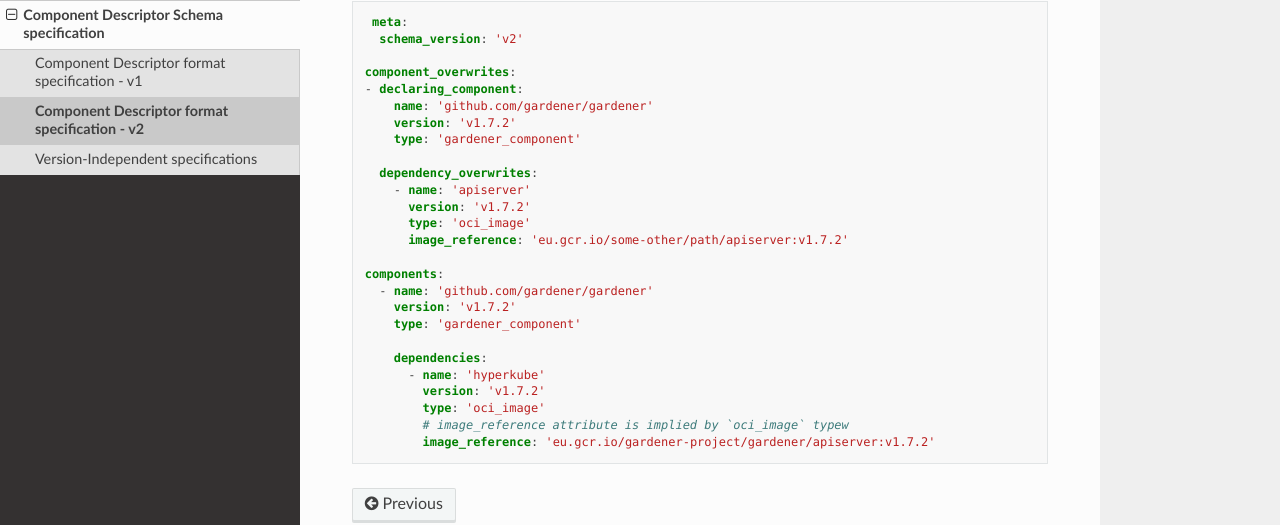
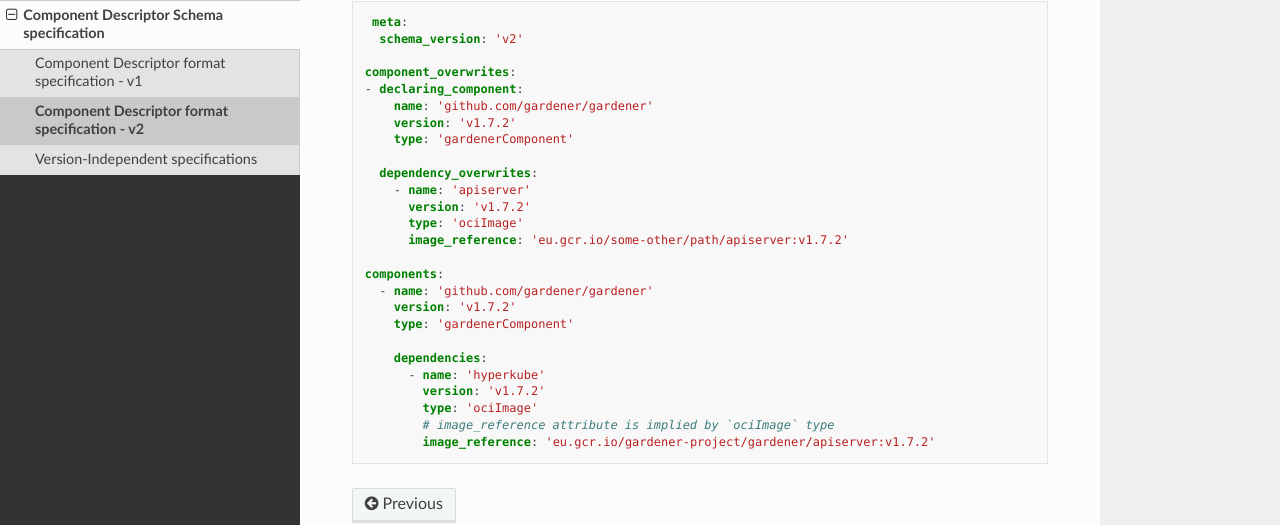
Before and after one commit to gardener-attic/component-spec, a Sphinx documentation site: the page built from doc/schema/v2.rst, in a window 1280 px wide. Shown: the part 231-756 px from the top of the page. Built offline with Sphinx 7.4.7 and the Read the Docs theme 2.0.0, drawn with Linux system fonts in a browser that asks for light colours.

Commit message:
change image-types to camelCase

```diff
--- a/doc/schema/v2.rst
+++ b/doc/schema/v2.rst
@@ -13,22 +13,22 @@
   - declaring_component:
       name: 'github.com/gardener/gardener'
       version: 'v1.7.2'
-      type: 'gardener_component'
+      type: 'gardenerComponent'
 
     dependency_overwrites:
       - name: 'apiserver'
         version: 'v1.7.2'
-        type: 'oci_image'
+        type: 'ociImage'
         image_reference: 'eu.gcr.io/some-other/path/apiserver:v1.7.2'
 
   components:
     - name: 'github.com/gardener/gardener'
       version: 'v1.7.2'
-      type: 'gardener_component'
+      type: 'gardenerComponent'
 
       dependencies:
         - name: 'hyperkube'
           version: 'v1.7.2'
-          type: 'oci_image'
-          # image_reference attribute is implied by `oci_image` typew
+          type: 'ociImage'
+          # image_reference attribute is implied by `ociImage` type
           image_reference: 'eu.gcr.io/gardener-project/gardener/apiserver:v1.7.2'
```
